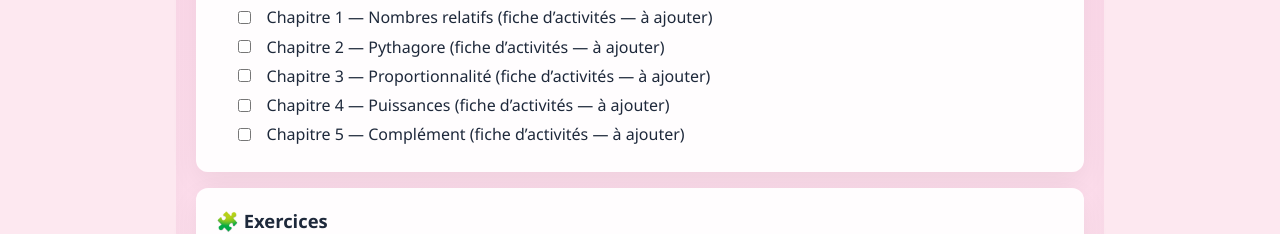
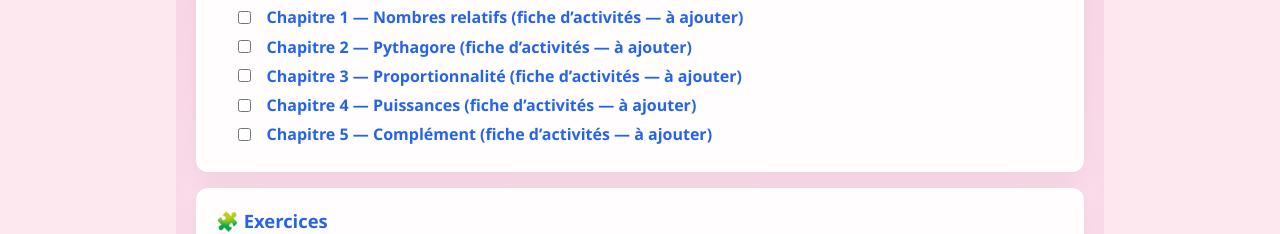
Before and after one commit to sagittacheiron/sagittacheiron.github.io, a plain HTML site: page index.html in a window 1280 px wide. Shown: the part 572-806 px from the top of the page. Drawn offline with Linux system fonts and the light colour scheme.

Commit message:
index.html

```diff
--- a/index.html
+++ b/index.html
@@ -131,7 +131,7 @@
       <div class="bloc">
         <h2>🟢 Activités</h2>
         <ul>
-          <li><input type="checkbox" class="checkbox">Chapitre 1 — Nombres relatifs (fiche d’activités — à ajouter)</li>
+          <li><input type="checkbox" class="checkbox"><a href="#" target="_blank" href="https://drive.google.com/file/d/1fdhFbAfMtyk7YZT7YIQrHk0oNw6e0GUv/view?usp=drive_link">Chapitre 1 — Nombres relatifs (fiche d’activités — à ajouter)</li>
           <li><input type="checkbox" class="checkbox">Chapitre 2 — Pythagore (fiche d’activités — à ajouter)</li>
           <li><input type="checkbox" class="checkbox">Chapitre 3 — Proportionnalité (fiche d’activités — à ajouter)</li>
           <li><input type="checkbox" class="checkbox">Chapitre 4 — Puissances (fiche d’activités — à ajouter)</li>
```
